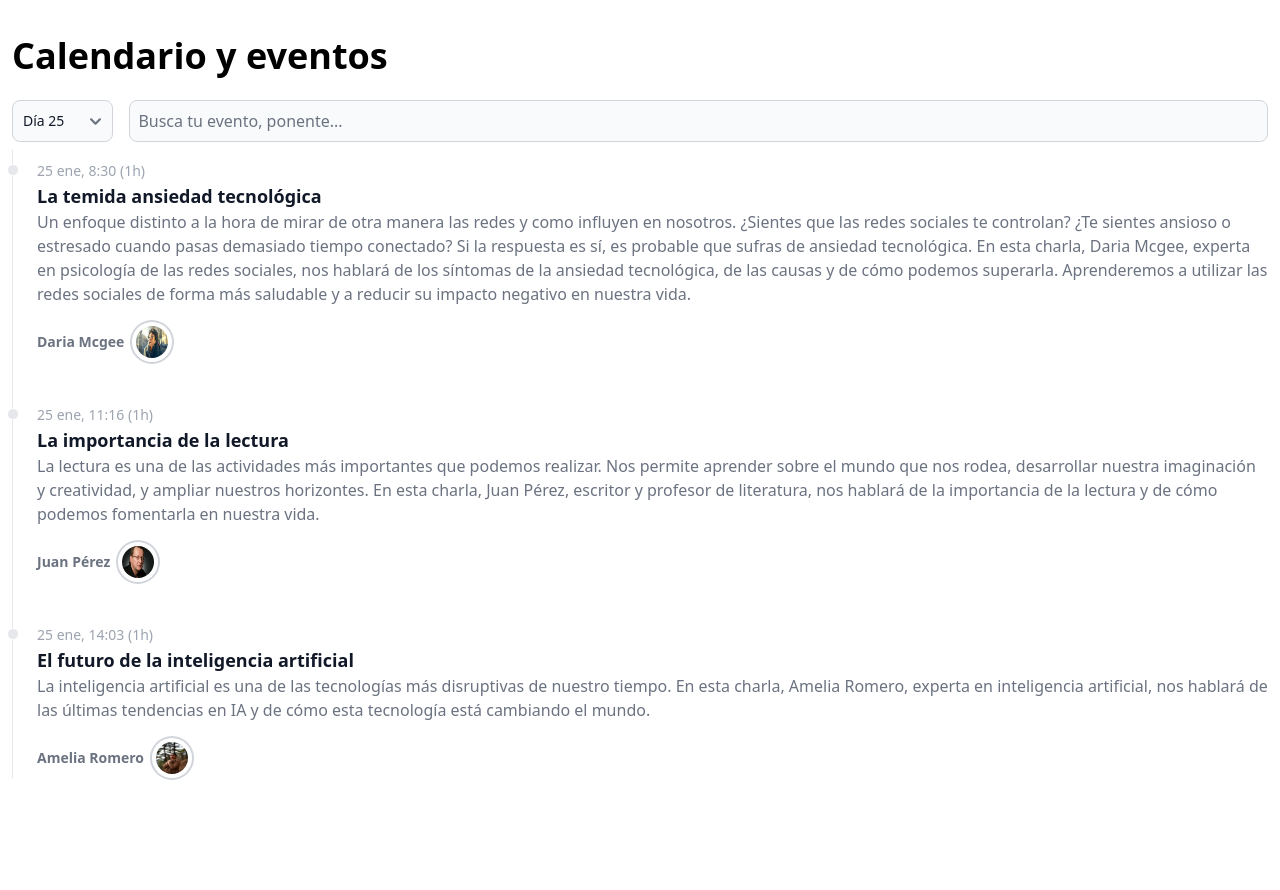
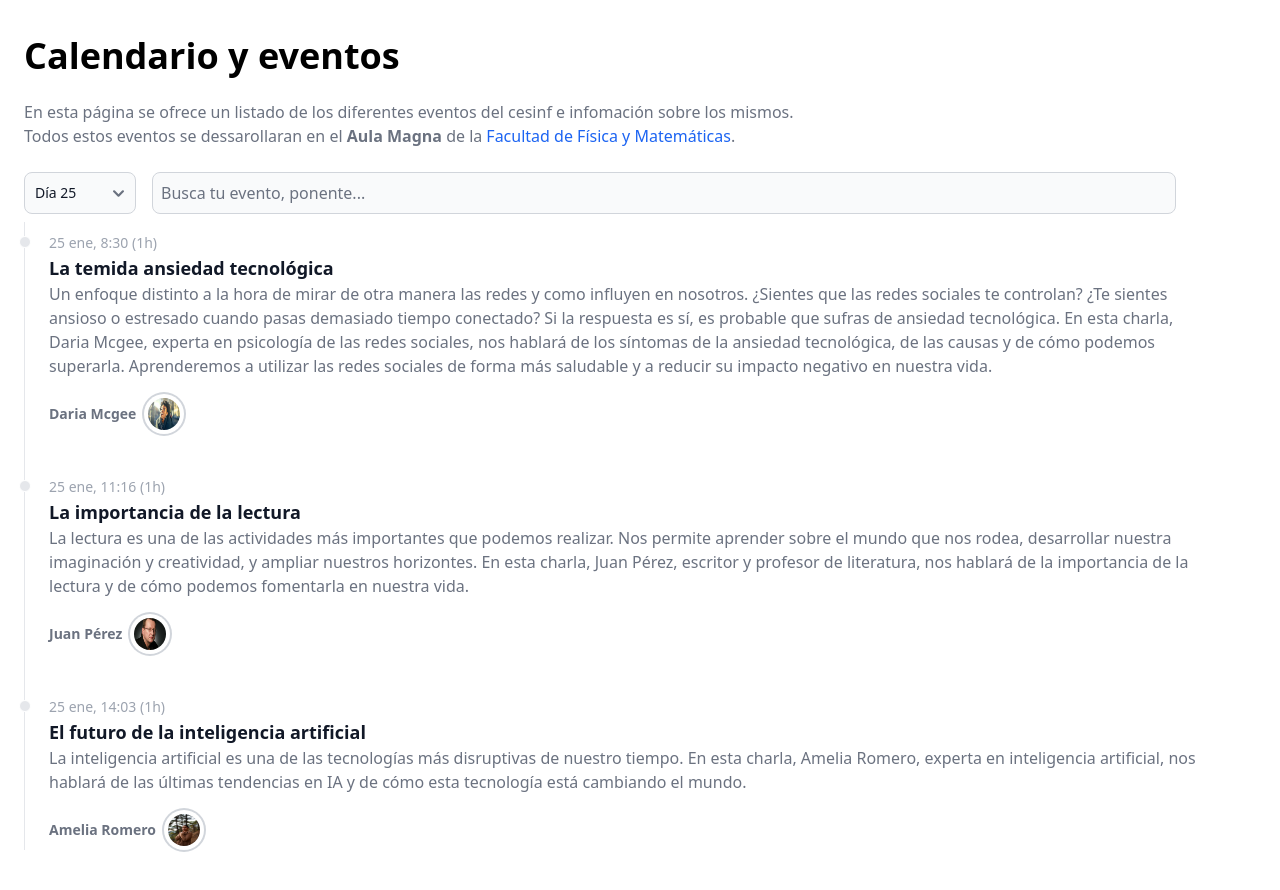
Before and after one commit to CESINFULL/cesinfull.com, a React (Vite) app: page /talleres-eventos in a window 1280 px wide. Before the commit the page ends 818 px from the top, so only its background shows below. Built offline with nearby package versions, Linux system fonts and the light colour scheme.

Commit message:
Added a description in the events page

```diff
--- a/src/pages/EventsSeminars.tsx
+++ b/src/pages/EventsSeminars.tsx
@@ -52,12 +52,23 @@ const EventsSeminars = () => {
   );
 
   return (
-    <>
-      <div className="my-3 mx-3">
+    <div className="my-3 mx-6">
       <h1 className="text-4xl font-bold py-6 dark:text-white">
         Calendario y eventos
       </h1>
-        {/* Write a little description */}
+      <p className="mb-6 text-base font-normal text-gray-500 dark:text-gray-400">
+        En esta página se ofrece un listado de los diferentes eventos del cesinf
+        e infomación sobre los mismos.
+        <br /> Todos estos eventos se dessarollaran en el <b>Aula Magna</b> de
+        la
+        <a
+          href="https://maps.app.goo.gl/j4DUbaETev2Gdf3S8"
+          className="font-medium ml-1 text-blue-600 dark:text-blue-500 hover:underline"
+        >
+          Facultad de Física y Matemáticas
+        </a>
+        .
+      </p>
       <div className="flex gap-4 flex-col md:flex-row">
         <Select className="w-28" onChange={(e) => selectDay(e.target.value)}>
           {data.map((calendar) => (
@@ -68,7 +79,7 @@ const EventsSeminars = () => {
         </Select>
         <input
           type="text"
-            className="block w-full max-w-7xl p-2 text-gray-900 border border-gray-300 rounded-lg bg-gray-50 focus:ring-blue-500 focus:border-blue-500 dark:bg-gray-700 dark:border-gray-600 dark:placeholder-gray-400 dark:text-white dark:focus:ring-blue-500 dark:focus:border-blue-500"
+          className="block w-full max-w-5xl p-2 text-gray-900 border border-gray-300 rounded-lg bg-gray-50 focus:ring-blue-500 focus:border-blue-500 dark:bg-gray-700 dark:border-gray-600 dark:placeholder-gray-400 dark:text-white dark:focus:ring-blue-500 dark:focus:border-blue-500"
           placeholder="Busca tu evento, ponente..."
           value={filter}
           onChange={(e) => setFilter(e.target.value)}
@@ -83,7 +94,9 @@ const EventsSeminars = () => {
                 {FormatDate(event.hour)} ({event.duration})
               </Timeline.Time>
               <Timeline.Title>{event.title}</Timeline.Title>
-                <Timeline.Body>{event.description}</Timeline.Body>
+              <Timeline.Body className="max-w-6xl">
+                {event.description}
+              </Timeline.Body>
               <div className="flex items-center gap-2">
                 <small className="text-sm font-bold text-gray-500 dark:text-gray-400">
                   {event.speaker}
@@ -100,7 +113,6 @@ const EventsSeminars = () => {
         ))}
       </Timeline>
     </div>
-    </>
   );
 };
 
```
Lines whose indentation alone changed are shown as unchanged.
